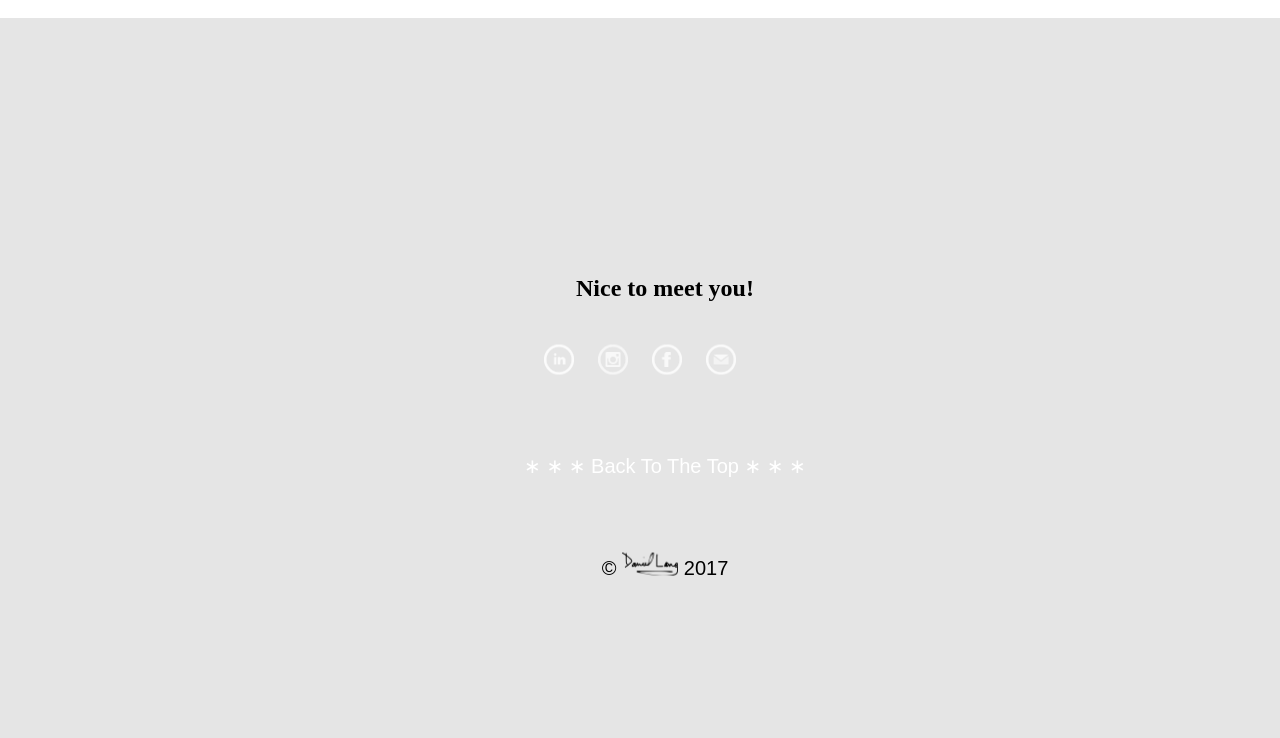
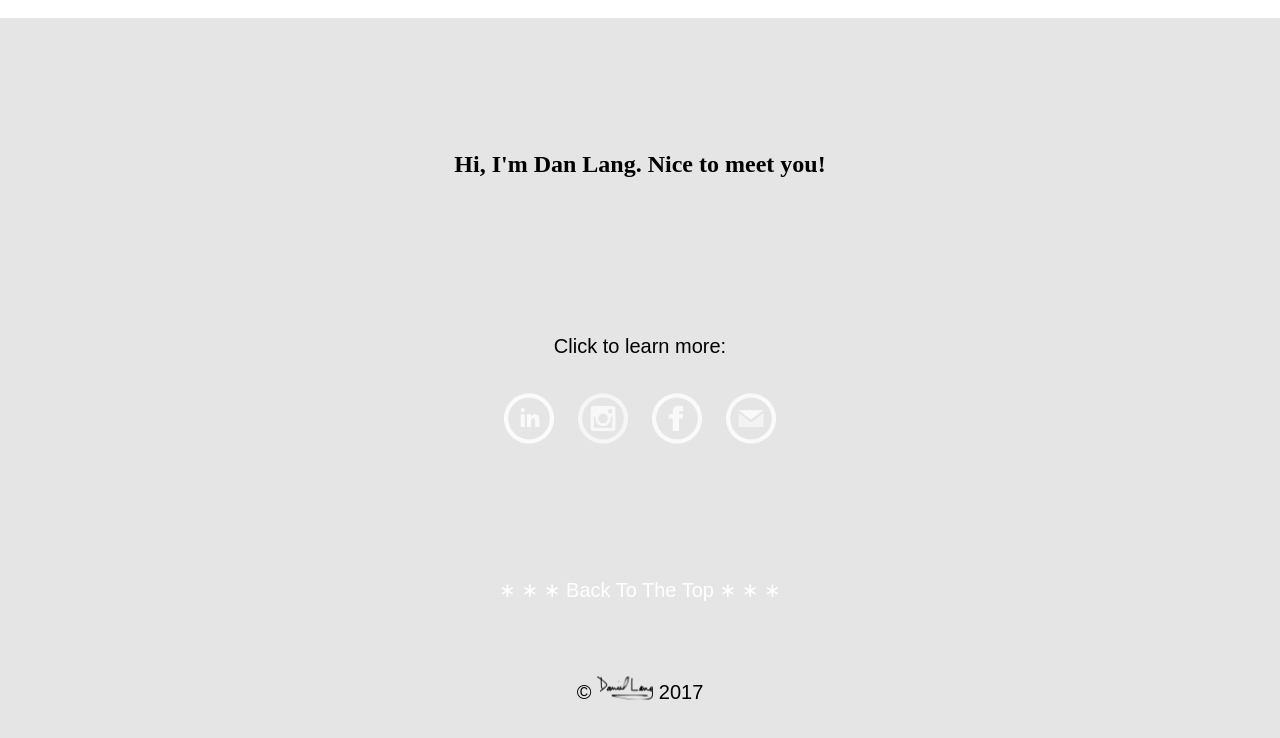
Before and after one commit to dlang772/dlang772.github.io, a plain HTML site: page index.html in a window 1280 px wide. Shown: the part 802-1540 px from the top of the page. Drawn offline with nearby package versions, Linux system fonts and the light colour scheme; a web font is replaced by a local one.

Commit message:
Changed font size for bio, aligned bottom banner home page

```diff
--- a/index.html
+++ b/index.html
@@ -30,6 +30,7 @@
 	</div>
 
 <script type ="text/javascript" src="script.js"></script>
+
 	<section id = "section10" class="demo">
 		<div id = "more-button">
 			<a href="#thanks"><span></span></a>
@@ -38,7 +39,8 @@
 	<section id="thanks">
 		<!-- <div class = "self"><img src="self.jpg"  alt="Self prortrait of me sitting with wildflowers"></div> -->
 		<div id = "thank-you">
-		<h1>Nice to meet you!</h1>
+			<h1>Hi, I'm Dan Lang. Nice to meet you!</h1><br>
+			<p>Click to learn more:</p>
 			<div class = "socialmedia">
 				<a href="https://www.linkedin.com/in/langd" target="_blank"><img src="linkedin2.png" alt="linkedin"></a>
 				<a href="https://www.instagram.com/dlang772" target="_blank"><img src="instagram2.png" alt="instagram"></a>
@@ -59,7 +61,4 @@
 		<!-- <img id="beach" src="Beach.jpg" alt="Picture of Nantasket Beach as page background"> -->
 	</body>
 
-
-
-
 </html>
--- a/style.css
+++ b/style.css
@@ -37,7 +37,7 @@ h1, h2, h3, h4, h5, h6, p {
 	color: #fff;
 	/*background-color: rgba(255,255,255, .4);*/
 	position: relative;
-	text-indent: 50px;
+	/*text-indent: 50px;*/
 }
 
 a:link {
@@ -69,6 +69,7 @@ a:hover, a:active, a:focus {
 
 .content p {
 	color: #000000;
+	font-size: 20px;
 }
 
 .header {
@@ -113,11 +114,12 @@ a:hover, a:active, a:focus {
 }
 
 .socialmedia img {
-	width: 30px;
+	width: 50px;
 	height: auto;
 	border: 0;
 	transition: opacity .3s;
 	margin: 10px;
+	margin-top: 100px;
 }
 
 .socialmedia img:hover {
@@ -130,7 +132,6 @@ a:hover, a:active, a:focus {
 }
 
 .copyright img {
-	/*display: inline;*/
 	width: 4.5%;
 	height: auto;
 }
@@ -223,8 +224,6 @@ a:hover, a:active, a:focus {
 /*##########################################################*/
 /*Section for dynamic scrolling button*/
 
-
-
 section {
 	position: relative;
 	width: 100%;
@@ -274,25 +273,23 @@ section::after {
 	-webkit-transform: translate(0, 0);
 	transform: translate(0, 0);
 	margin-bottom: 60px;
-	/*color: #fff;*/
 	color: #000000;
 }
 #thanks p {
-	/*color: #fff;*/
 	color: #000000;
 	font : normal 400 20px/1 'Overlock', sans-serif;
 	text-align: center;
 }
 #thanks p a {
 	color: #fff;
-	/*color: #000000;*/
 	text-decoration: none;
 	transition: color .3s;
 }
 #thanks p a:hover {
 	color: #888;
-	/*color: #fff;*/
 }
+
+
 
 .demo a {
 	position: absolute;
@@ -313,10 +310,12 @@ section::after {
 	opacity: .5;
 }
 
-
-
-
-
+/*
+section id = "section10" class="demo">
+	<div id = "more-button">
+		<a href="#thanks"><span></span>More</a>
+	</div>
+*/
 
 
 
@@ -336,6 +335,7 @@ section::after {
 	border-radius: 50px;
 	box-sizing: border-box;
 }
+/*for the moving dot*/
 #section10 a span::before {
 	position: absolute;
 	top: 10px;
```
Lines whose indentation alone changed are shown as unchanged.
